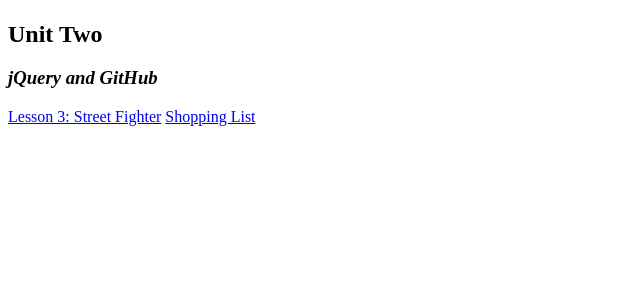
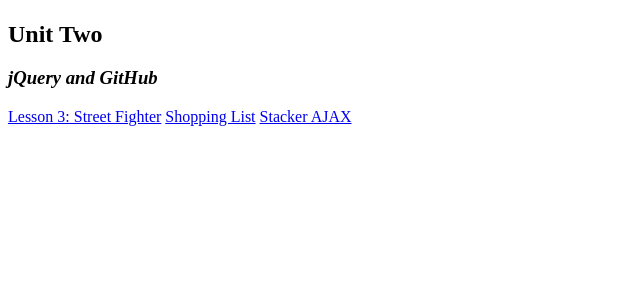
Before and after one commit to KevinStock/thinkful-fewd, a PHP site: page / in a window 1280 px wide. Shown: the part 293-593 px from the top of the page, without its empty margins (0-640 px from the left). Run offline with PHP 8.4, Linux system fonts and the light colour scheme.

Commit message:
added stacker AJAX link

```diff
--- a/index.php
+++ b/index.php
@@ -23,6 +23,7 @@
 			<div id="unit-two">
 				<a href="jquery-streetfighter/">Lesson 3: Street Fighter</a>
 				<a href="shopping-list/">Shopping List</a>
+				<a href="stackerAJAX/">Stacker AJAX</a>
 			</div>
 		</section>
 	</body>
```
